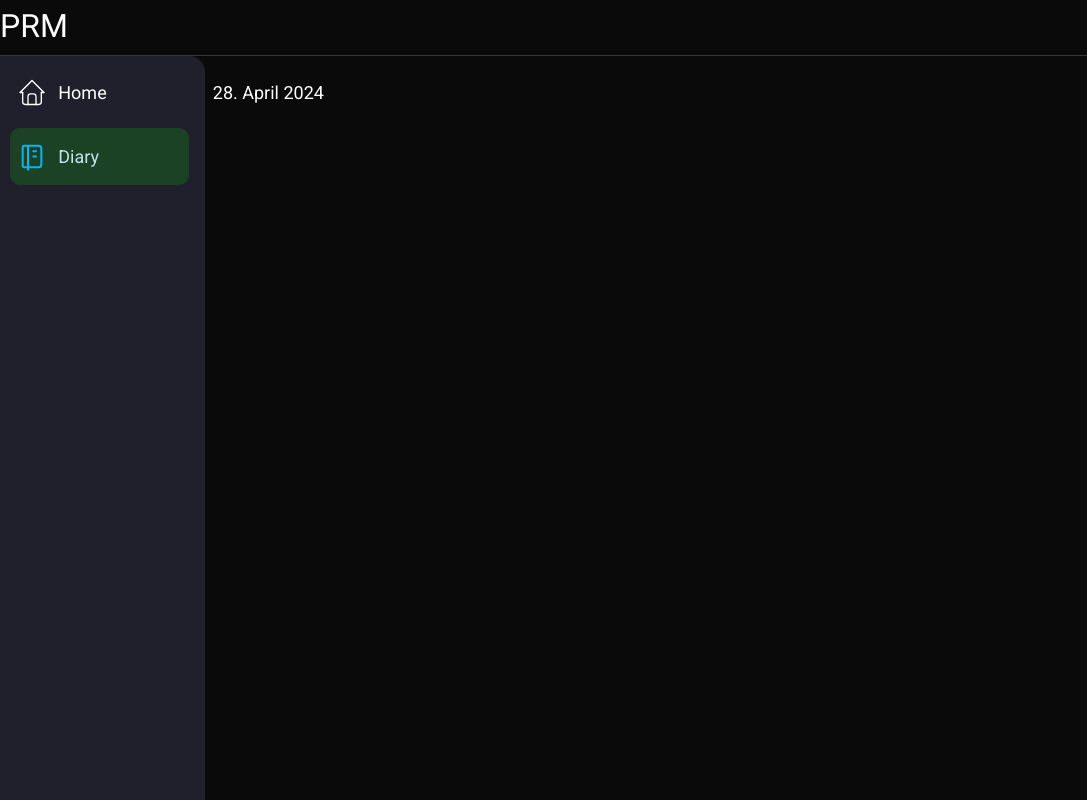
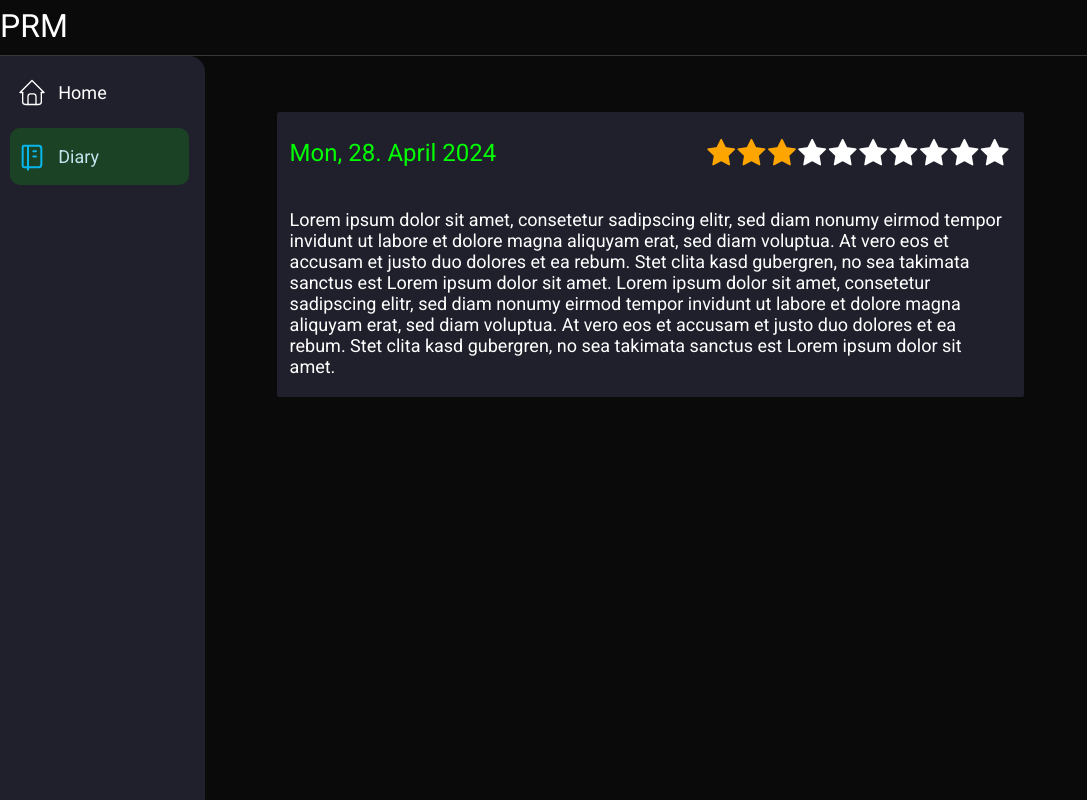
Before and after one commit to CodeComradesCodeComrades/PRM, a SvelteKit app in the folder web/: page /diary in a window 1280 px wide. Shown: the whole page, without its empty margins (0-1087 px from the left). Built offline with nearby package versions, Linux system fonts and the light colour scheme.

Commit message:
Add Example Diary Entry

```diff
--- a/web/src/routes/+page.svelte
+++ b/web/src/routes/+page.svelte
@@ -1,7 +1,5 @@
 <script>
-    import Navbar from "$lib/Navbar.svelte";
-    import Sidebar from "$lib/Sidebar.svelte";
+    import UserPageLayout from "$lib/UserPageLayout.svelte";
 </script>
 
-<Navbar />
-<Sidebar />
+<UserPageLayout></UserPageLayout>
--- a/web/src/routes/diary/+page.svelte
+++ b/web/src/routes/diary/+page.svelte
@@ -2,16 +2,83 @@
   import UserPageLayout from "$lib/UserPageLayout.svelte";
 </script>
 
+<link
+  rel="stylesheet"
+  href="https://cdnjs.cloudflare.com/ajax/libs/font-awesome/4.7.0/css/font-awesome.min.css"
+/>
+
 <UserPageLayout>
-  <div>
-    <div class="diary-entry">
-      <p class="roboto">28. April 2024</p>
+  <div class="entries">
+    <div class="diary-entry roboto">
+      <div class="flex">
+        <p class="date">Mon, 28. April 2024</p>
+        <div class="starbox">
+          <!--unfilled stars-->
+          {#each { length: 3 } as filledstar}
+            <span class="fa fa-star star filledstar"></span>
+          {/each}
+          <!--unfilled stars-->
+          <!--filled stars-->
+          {#each { length: 7 } as unfilledstar}
+            <span class="fa fa-star star star"></span>
+          {/each}
+          <!--filled stars-->
+        </div>
+      </div>
+      <p>
+        Lorem ipsum dolor sit amet, consetetur sadipscing elitr, sed diam nonumy
+        eirmod tempor invidunt ut labore et dolore magna aliquyam erat, sed diam
+        voluptua. At vero eos et accusam et justo duo dolores et ea rebum. Stet
+        clita kasd gubergren, no sea takimata sanctus est Lorem ipsum dolor sit
+        amet. Lorem ipsum dolor sit amet, consetetur sadipscing elitr, sed diam
+        nonumy eirmod tempor invidunt ut labore et dolore magna aliquyam erat,
+        sed diam voluptua. At vero eos et accusam et justo duo dolores et ea
+        rebum. Stet clita kasd gubergren, no sea takimata sanctus est Lorem
+        ipsum dolor sit amet.
+      </p>
     </div>
   </div>
 </UserPageLayout>
 
 <style>
+  .flex {
+    display: flex;
+    justify-content: space-between;
+  }
+
   .diary-entry {
+    color: white;
+    padding: 0.2vw;
+    padding-left: 1vw;
+    padding-right: 1vw;
+    background-color: rgb(32, 32, 44);
+    margin-right: 20vw;
+    border-radius: 0.2vw;
+  }
+
+  .starbox {
+    font-size: 0;
+    align-self: center;
+  }
+
+  .star {
+    font-size: 30px;
+    margin-right: 0.2vw;
+  }
+
+  .filledstar {
+    color: orange;
+  }
+
+  .date {
+    display: flex;
+    font-size: 24px;
+    color: rgb(0, 255, 0);
+  }
+
+  .entries {
+    margin-left: 5vw;
+    margin-top: 6vh;
   }
 
   .roboto {
```
